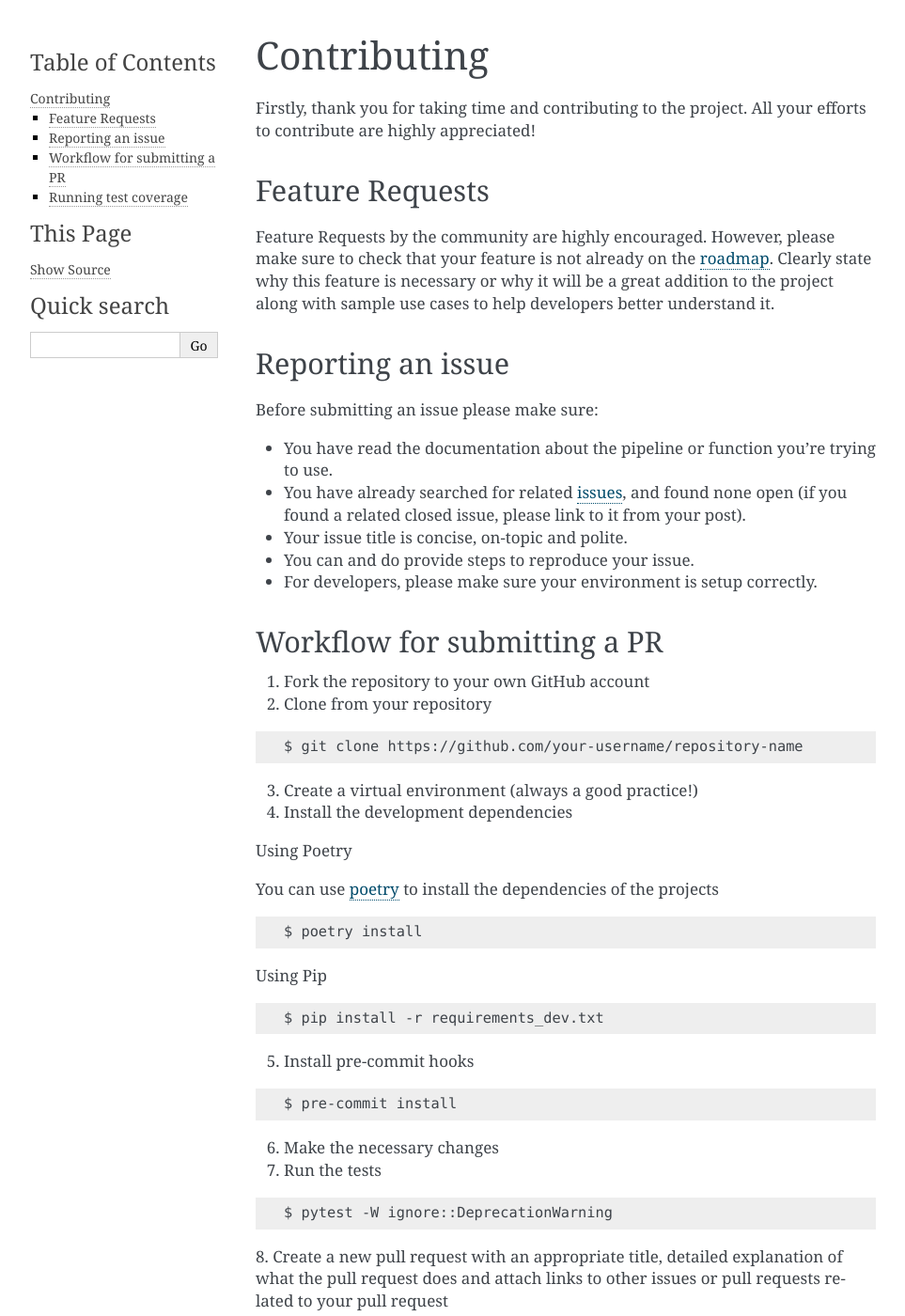
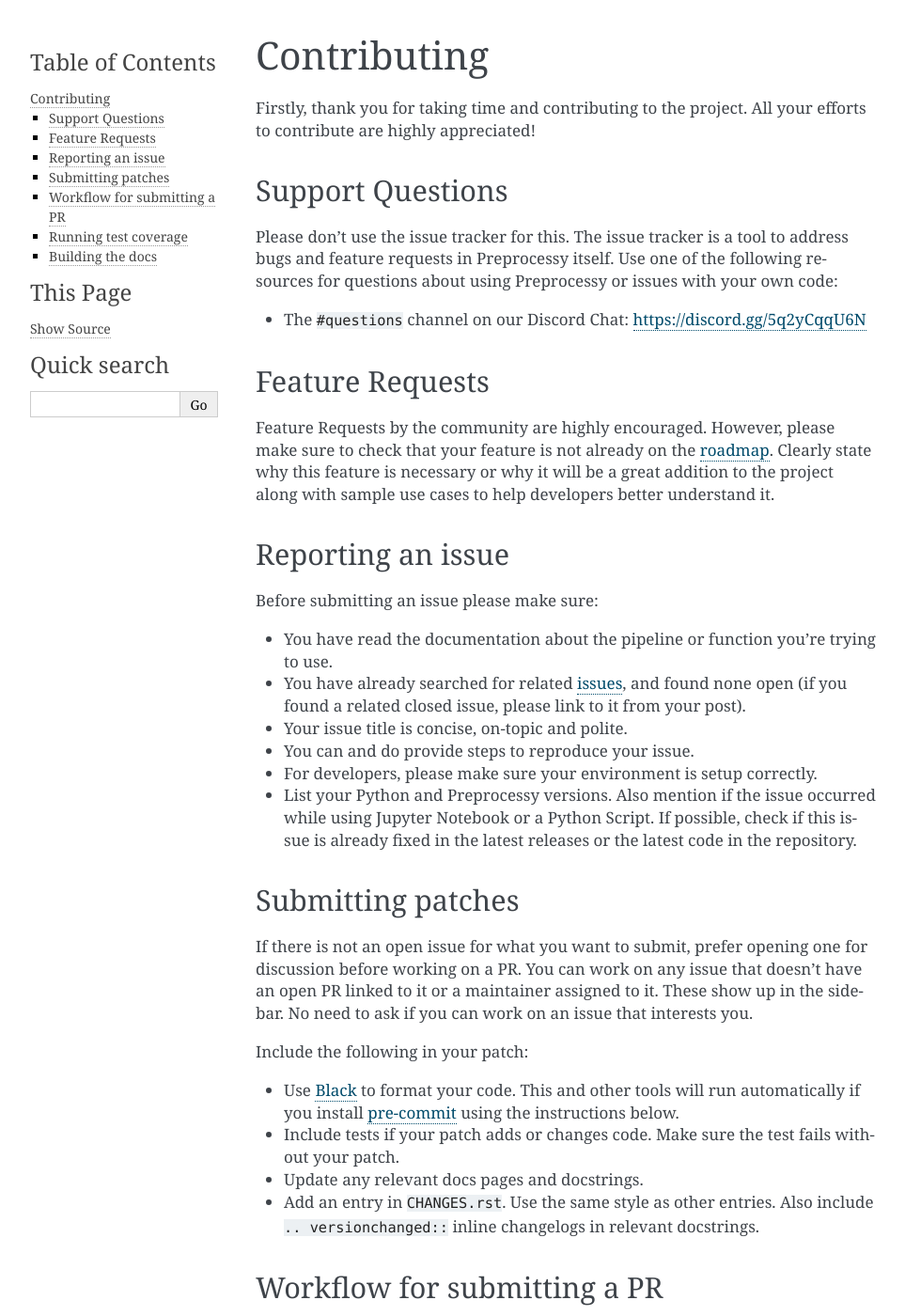
Before and after one commit to preprocessy/preprocessy, a Sphinx documentation site: the page built from docs/contributing.rst, in a window 1280 px wide and 1400 px high. Shown: the whole window at 94% size, without its empty margins (148-1111 px from the left). Built offline with Sphinx 7.4.7, drawn with Linux system fonts in a browser that asks for light colours; some of the changed text lies outside the part shown.

```diff
--- a/CHANGES.rst
+++ b/CHANGES.rst
@@ -2,3 +2,5 @@ Version 1.0.0
 -------------
 
 Unreleased
+
+- Initial Release
--- a/docs/contributing.rst
+++ b/docs/contributing.rst
@@ -3,6 +3,15 @@ Contributing
 
 Firstly, thank you for taking time and contributing to the project. All your
 efforts to contribute are highly appreciated!
+
+Support Questions
+-----------------
+
+Please don't use the issue tracker for this. The issue tracker is a tool to
+address bugs and feature requests in Preprocessy itself. Use one of the following
+resources for questions about using Preprocessy or issues with your own code:
+
+- The ``#questions`` channel on our Discord Chat: https://discord.gg/5q2yCqqU6N
 
 Feature Requests
 ----------------
@@ -24,8 +33,33 @@ Before submitting an issue please make sure:
 - Your issue title is concise, on-topic and polite.
 - You can and do provide steps to reproduce your issue.
 - For developers, please make sure your environment is setup correctly.
+- List your Python and Preprocessy versions. Also mention if the issue occurred while using Jupyter Notebook or a Python Script. If possible, check if this issue is already fixed in the latest releases or the latest code in the repository.
 
 .. _issues: https://github.com/preprocessy/preprocessy/issues
+
+Submitting patches
+------------------
+
+If there is not an open issue for what you want to submit, prefer
+opening one for discussion before working on a PR. You can work on any
+issue that doesn't have an open PR linked to it or a maintainer assigned
+to it. These show up in the sidebar. No need to ask if you can work on
+an issue that interests you.
+
+Include the following in your patch:
+
+-   Use `Black`_ to format your code. This and other tools will run
+    automatically if you install `pre-commit`_ using the instructions
+    below.
+-   Include tests if your patch adds or changes code. Make sure the test
+    fails without your patch.
+-   Update any relevant docs pages and docstrings.
+-   Add an entry in ``CHANGES.rst``. Use the same style as other
+    entries. Also include ``.. versionchanged::`` inline changelogs in
+    relevant docstrings.
+
+.. _Black: https://black.readthedocs.io
+.. _pre-commit: https://pre-commit.com
 
 Workflow for submitting a PR
 ----------------------------
@@ -93,3 +127,17 @@ to start contributing. Run ``pytest`` using ``coverage`` and generate a report.
 Open ``htmlcov/index.html`` in your browser to explore the report.
 
 Read more about `coverage <https://coverage.readthedocs.io>`__.
+
+Building the docs
+-----------------
+
+Build the docs in the ``docs`` directory using Sphinx.
+
+.. code-block:: text
+
+    $ cd docs
+    $ make html
+
+Open ``_build/html/index.html`` in your browser to view the docs.
+
+Read more about `Sphinx <https://www.sphinx-doc.org/en/stable/>`__.
```
Also changed, not shown: CONTRIBUTING.md (+44 -0 lines), .github/ISSUE_TEMPLATE/bug_report.md (added), .github/ISSUE_TEMPLATE/feature_request.md (added), .github/pull_request_template.md (added), 1 other file.
